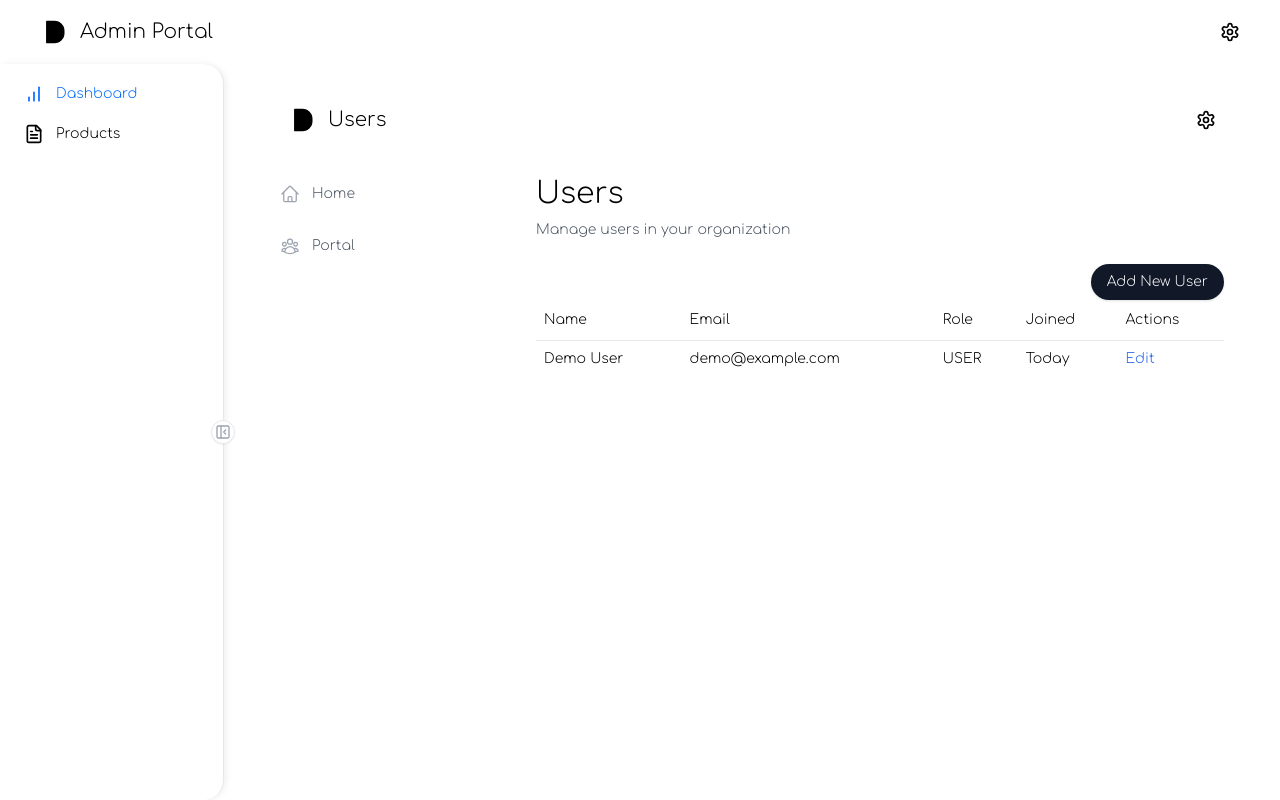
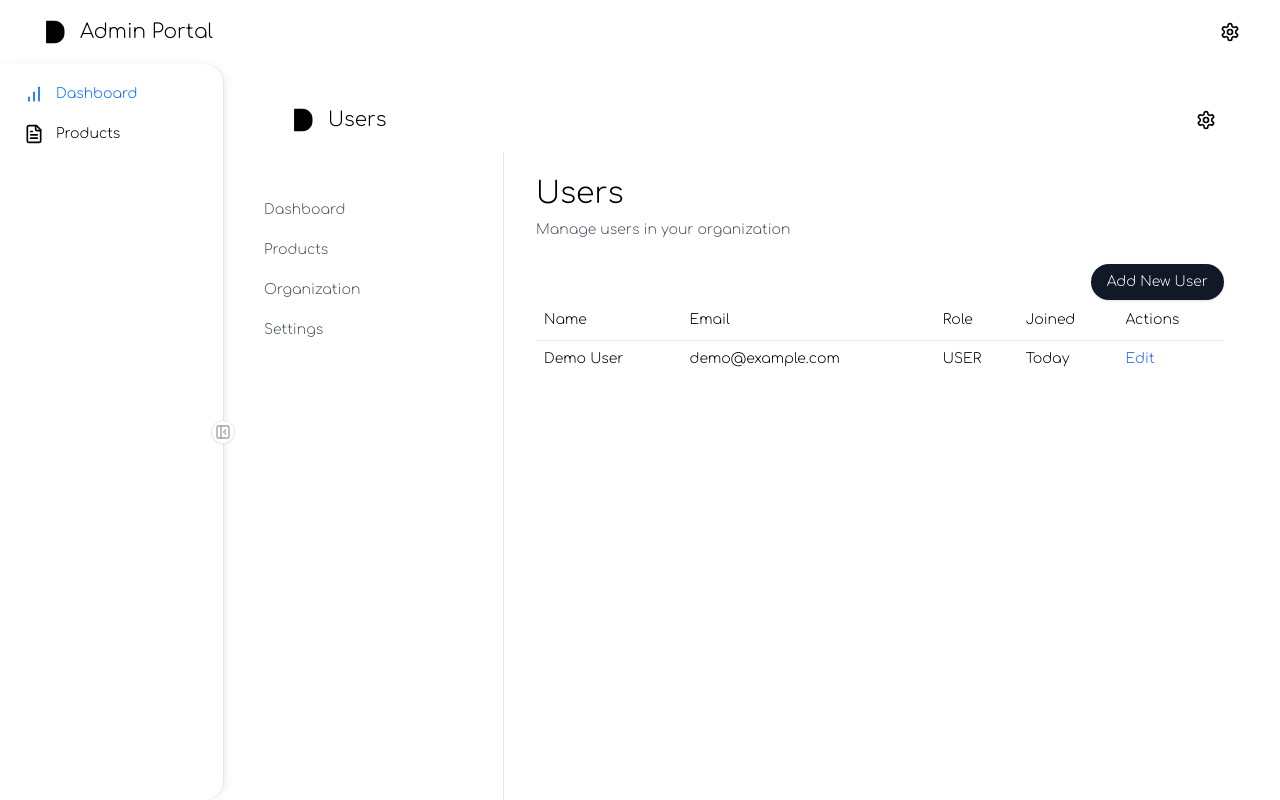
Before and after one commit to juanmgualteros/droker-agentic-hub, a Next.js app: page /en/admin/users in a window 1280 px wide. Built offline with nearby package versions, Linux system fonts and the light colour scheme; no server answers; sample sign-in values are in the browser's storage.

Commit message:
fix: remove remaining Clerk dependencies and update components to use cookie-based auth

```diff
--- a/next.config.js
+++ b/next.config.js
@@ -1,44 +1,13 @@
+/** @type {import('next').NextConfig} */
 const withNextIntl = require('next-intl/plugin')();
 
-/** @type {import('next').NextConfig} */
 const nextConfig = {
-  reactStrictMode: true,
-  // Force specific runtime for middleware to avoid Edge Runtime issues
+  images: {
+    domains: ['qvasgxzdjmldhbinbrgw.supabase.co'],
+  },
   experimental: {
-    serverComponentsExternalPackages: ['@clerk/backend'],
+    serverActions: true,
   },
-  // Disable Edge Runtime in middleware
-  transpilePackages: ['@clerk/nextjs'],
-  async headers() {
-    return [
-      {
-        source: '/:path*',
-        headers: [
-          {
-            key: 'Access-Control-Allow-Origin',
-            value: '*',
-          },
-          {
-            key: 'Access-Control-Allow-Methods',
-            value: 'GET,OPTIONS,PATCH,DELETE,POST,PUT',
-          },
-        ],
-      },
-    ];
-  },
-  webpack: (config) => {
-    config.resolve.fallback = {
-      ...config.resolve.fallback,
-      fs: false,
-      net: false,
-      tls: false,
-    };
-    return config;
-  },
-  output: 'standalone',
-  images: {
-    domains: ['res.cloudinary.com'],
-  }
 };
 
 module.exports = withNextIntl(nextConfig);
--- a/src/app/[locale]/superadmin/organizations/[id]/edit/page.tsx
+++ b/src/app/[locale]/superadmin/organizations/[id]/edit/page.tsx
@@ -1,113 +1,32 @@
-"use client";
+import { prisma } from '@/lib/prisma';
+import { cookies } from 'next/headers';
+import { redirect } from 'next/navigation';
 
-import { useRouter } from "next/navigation";
-import { useState, useEffect } from "react";
-import { Button } from "@/components/ui/button";
-import { Input } from "@/components/ui/input";
-import { Label } from "@/components/ui/label";
-import { useAuth } from "@clerk/nextjs";
+export default async function EditOrganizationPage({
+  params
+}: {
+  params: { id: string; locale: string }
+}) {
+  // Check if user is authenticated and has superadmin role
+  const cookieStore = cookies();
+  const isAuthenticated = cookieStore.get('isAuthenticated')?.value === 'true';
+  const userRole = cookieStore.get('userRole')?.value;
 
-interface Organization {
-  id: string;
-  name: string;
-  state: 'ACTIVE' | 'PENDING' | 'SUSPENDED';
-  subscription_id: string;
-  created_at: string;
-  apiKeys: any[];
-  users: any[];
-}
-
-export default function EditOrganizationPage({ params }: { params: { id: string } }) {
-  const router = useRouter();
-  const { isLoaded, isSignedIn } = useAuth();
-  const [isLoading, setIsLoading] = useState(true);
-  const [error, setError] = useState<string | null>(null);
-  const [organization, setOrganization] = useState<Organization | null>(null);
-
-  // Get locale from pathname
-  const locale = typeof window !== 'undefined' ? window.location.pathname.split('/')[1] : 'en';
-
-  useEffect(() => {
-    if (!isLoaded) return;
-    if (!isSignedIn) {
-      router.push(`/${locale}/sign-in`);
-      return;
-    }
-
-    async function fetchOrganization() {
-      try {
-        setIsLoading(true);
-        setError(null);
-        const response = await fetch(`/api/organizations/${params.id}`);
-        if (!response.ok) {
-          throw new Error('Failed to fetch organization');
-        }
-        const data = await response.json();
-        setOrganization(data);
-      } catch (error) {
-        console.error('Error fetching organization:', error);
-        setError(error instanceof Error ? error.message : 'Failed to load organization');
-      } finally {
-        setIsLoading(false);
-      }
-    }
-
-    fetchOrganization();
-  }, [params.id, isLoaded, isSignedIn, router, locale]);
-
-  const handleSubmit = async (e: React.FormEvent) => {
-    e.preventDefault();
-    if (!organization) return;
-
-    try {
-      setError(null);
-      const response = await fetch(`/api/organizations/${params.id}`, {
-        method: 'PUT',
-        headers: {
-          'Content-Type': 'application/json',
-        },
-        body: JSON.stringify(organization),
-      });
-
-      if (!response.ok) {
-        throw new Error('Failed to update organization');
-      }
-
-      router.push(`/${locale}/superadmin/organizations`);
-    } catch (error) {
-      console.error('Error updating organization:', error);
-      setError(error instanceof Error ? error.message : 'Failed to update organization');
-    }
-  };
-
-  if (!isLoaded || isLoading) {
-    return (
-      <div className="flex items-center justify-center min-h-screen">
-        <div className="animate-spin rounded-full h-8 w-8 border-b-2 border-gray-900"></div>
-      </div>
-    );
+  if (!isAuthenticated || userRole !== 'superadmin') {
+    redirect(`/${params.locale}/login`);
   }
 
-  if (error) {
-    return (
-      <div className="flex flex-col items-center justify-center min-h-screen">
-        <div className="text-red-600 mb-4">{error}</div>
-        <Button onClick={() => router.push(`/${locale}/superadmin/organizations`)}>
-          Back to Organizations
-        </Button>
-      </div>
-    );
-  }
+  const organization = await prisma.organization.findUnique({
+    where: { id: params.id },
+    include: {
+      users: true,
+      apiKeys: true,
+      subscription: true,
+    },
+  });
 
   if (!organization) {
-    return (
-      <div className="flex flex-col items-center justify-center min-h-screen">
-        <div className="text-red-600 mb-4">Organization not found</div>
-        <Button onClick={() => router.push(`/${locale}/superadmin/organizations`)}>
-          Back to Organizations
-        </Button>
-      </div>
-    );
+    redirect(`/${params.locale}/superadmin/organizations`);
   }
 
   return (
@@ -115,37 +34,13 @@ export default function EditOrganizationPage({ params }: { params: { id: string
       <div>
         <h1 className="text-2xl font-light text-gray-900">Edit Organization</h1>
         <p className="mt-1 text-sm text-gray-500">
-          Edit organization details and manage its resources
+          Update organization details and manage its settings
         </p>
       </div>
 
-      <form onSubmit={handleSubmit} className="space-y-8">
-        <div className="bg-white shadow-sm rounded-lg p-6">
-          <div className="space-y-4">
-            <div>
-              <Label htmlFor="name">Organization Name</Label>
-              <Input
-                id="name"
-                value={organization.name}
-                onChange={(e) => setOrganization({ ...organization, name: e.target.value })}
-                placeholder="Enter organization name"
-                required
-              />
-            </div>
-          </div>
-        </div>
-
-        <div className="flex justify-end space-x-4">
-          <Button
-            type="button"
-            variant="outline"
-            onClick={() => router.push(`/${locale}/superadmin/organizations`)}
-          >
-            Cancel
-          </Button>
-          <Button type="submit">Save Changes</Button>
-        </div>
-      </form>
+      <div className="bg-white shadow-sm rounded-lg p-6">
+        <pre>{JSON.stringify(organization, null, 2)}</pre>
+      </div>
     </div>
   );
 }
--- a/src/components/Navigation.tsx
+++ b/src/components/Navigation.tsx
@@ -1,58 +1,68 @@
-import { usePathname } from "next/navigation";
-import { UserButton, SignInButton, useUser } from "@clerk/nextjs";
-import Link from "next/link";
-import { cn } from "../lib/utils";
-import {
-  HomeIcon,
-  BuildingOfficeIcon,
-  UserGroupIcon,
-  Cog6ToothIcon
-} from "@heroicons/react/24/outline";
+'use client';
 
-interface NavigationItem {
-  name: string;
-  href: string;
-  icon: React.ComponentType<{ className?: string }>;
+import { useState } from 'react';
+import Link from 'next/link';
+import { useRouter } from 'next/navigation';
+import { cn } from '@/lib/utils';
+
+interface NavigationProps {
+  className?: string;
 }
 
-export function Navigation() {
-  const { isSignedIn, user } = useUser();
-  const pathname = usePathname();
+export function Navigation({ className }: NavigationProps) {
+  const router = useRouter();
+  const [userRole, setUserRole] = useState(() => {
+    if (typeof window !== 'undefined') {
+      return localStorage.getItem('userRole') || '';
+    }
+    return '';
+  });
 
-  const navigation: NavigationItem[] = [
-    { name: "Home", href: "/", icon: HomeIcon },
-    ...(user?.publicMetadata?.role === "SUPERADMIN"
-      ? [{ name: "Organizations", href: "/superadmin/organizations", icon: BuildingOfficeIcon }]
-      : []),
-    ...(["ADMIN", "SUPERADMIN"].includes(user?.publicMetadata?.role as string)
-      ? [{ name: "Admin", href: "/admin", icon: Cog6ToothIcon }]
-      : []),
-    { name: "Portal", href: "/portal", icon: UserGroupIcon },
+  // Get locale from pathname
+  const locale = typeof window !== 'undefined' ? window.location.pathname.split('/')[1] : 'en';
+
+  const handleLogout = () => {
+    localStorage.removeItem('isAuthenticated');
+    localStorage.removeItem('userRole');
+    document.cookie = 'isAuthenticated=false; path=/; expires=Thu, 01 Jan 1970 00:00:00 GMT';
+    document.cookie = 'userRole=; path=/; expires=Thu, 01 Jan 1970 00:00:00 GMT';
+    router.push(`/${locale}/login`);
+  };
+
+  const navigation = userRole === 'superadmin' ? [
+    { name: 'Organizations', href: `/${locale}/superadmin/organizations` },
+    { name: 'Settings', href: `/${locale}/superadmin/settings` },
+  ] : [
+    { name: 'Dashboard', href: `/${locale}/admin` },
+    { name: 'Products', href: `/${locale}/admin/products` },
+    { name: 'Organization', href: `/${locale}/admin/organization` },
+    { name: 'Settings', href: `/${locale}/admin/settings` },
   ];
 
-  if (!isSignedIn) return null;
-
   return (
-    <nav className="w-64 bg-white min-h-full py-6 px-4">
-      <div className="space-y-4">
-        {navigation.map((item) => {
-          const isActive = pathname === item.href;
-          return (
+    <nav className={cn("flex flex-col w-64 bg-white border-r border-gray-200", className)}>
+      <div className="flex flex-col flex-grow pt-5 pb-4 overflow-y-auto">
+        <div className="flex-grow mt-5">
+          <div className="space-y-1">
+            {navigation.map((item) => (
               <Link
                 key={item.name}
                 href={item.href}
-              className={cn(
-                "flex items-center px-4 py-2 text-sm rounded-lg transition-colors",
-                isActive
-                  ? "bg-black text-white"
-                  : "text-gray-600 hover:bg-gray-50"
-              )}
+                className="flex items-center px-4 py-2 text-sm font-light text-gray-600 hover:bg-gray-50"
               >
-              <item.icon className="mr-3 h-5 w-5 text-gray-400" />
                 {item.name}
               </Link>
-          );
-        })}
+            ))}
+          </div>
+        </div>
+        <div className="px-4">
+          <button
+            onClick={handleLogout}
+            className="w-full flex items-center px-4 py-2 text-sm font-light text-gray-600 hover:bg-gray-50 rounded-md"
+          >
+            Sign out
+          </button>
+        </div>
       </div>
     </nav>
   );
--- a/src/components/ui/portal-header.tsx
+++ b/src/components/ui/portal-header.tsx
@@ -13,8 +13,7 @@ import {
 } from "@/components/ui/dropdown-menu";
 import { Button } from "@/components/ui/button";
 import Link from 'next/link';
-import { useUser } from "@clerk/nextjs";
-import { useEffect, useState } from 'react';
+import { useState, useEffect } from 'react';
 
 interface PortalHeaderProps {
   title: string;
@@ -27,17 +26,23 @@ interface PortalHeaderProps {
 
 export function PortalHeader({ title, locale, isHome = false, userName, isAdmin, organizationName }: PortalHeaderProps) {
   const router = useRouter();
+  const [userRole, setUserRole] = useState('');
+
+  useEffect(() => {
+    if (typeof window !== 'undefined') {
+      setUserRole(localStorage.getItem('userRole') || '');
+    }
+  }, []);
 
   const handleLogout = () => {
-    localStorage.removeItem("isAuthenticated");
-    localStorage.removeItem("userRole");
-    document.cookie = "isAuthenticated=false; path=/; expires=Thu, 01 Jan 1970 00:00:00 GMT";
-    document.cookie = "userRole=; path=/; expires=Thu, 01 Jan 1970 00:00:00 GMT";
+    localStorage.removeItem('isAuthenticated');
+    localStorage.removeItem('userRole');
+    document.cookie = 'isAuthenticated=false; path=/; expires=Thu, 01 Jan 1970 00:00:00 GMT';
+    document.cookie = 'userRole=; path=/; expires=Thu, 01 Jan 1970 00:00:00 GMT';
     router.replace(`/${locale}/login`);
   };
 
   const getPortalHomeUrl = () => {
-    const userRole = localStorage.getItem("userRole");
     return `/${locale}/${userRole}`;
   };
 
```
Lines whose indentation alone changed are shown as unchanged.
